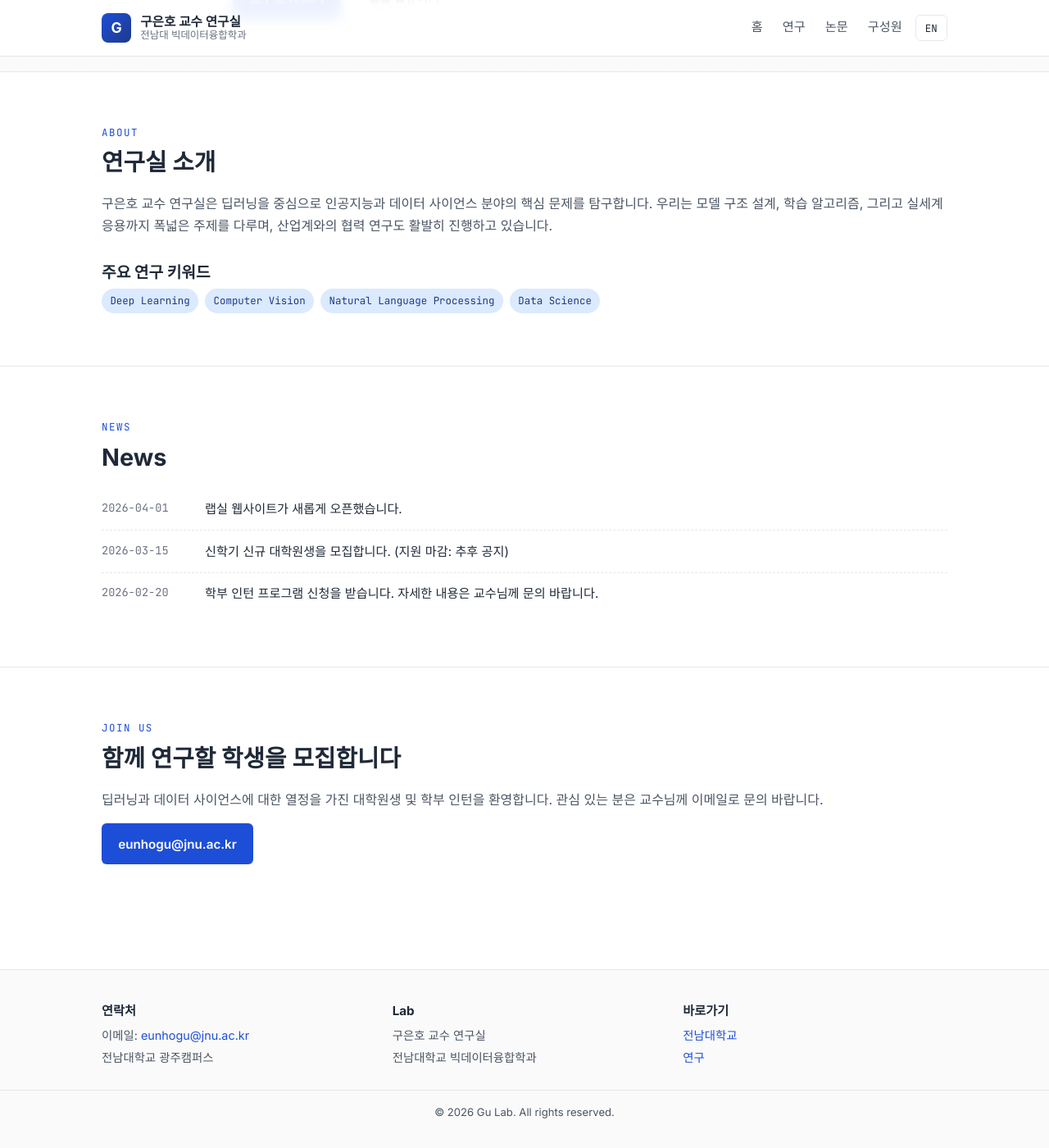
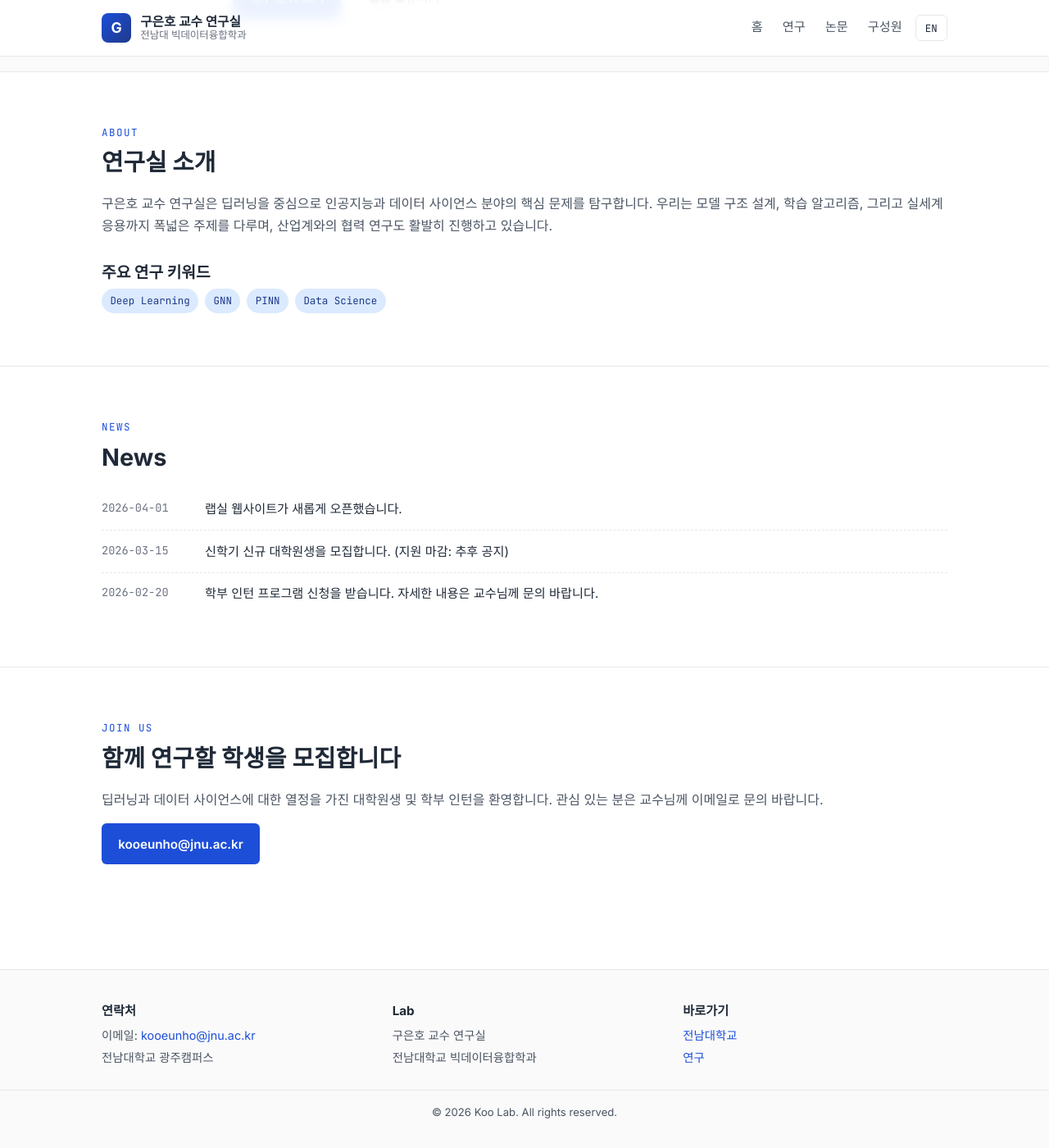
Before and after one commit to Ian-Ian-Ian5/Koo-Eunho.github.io, a Jekyll site: the page built from index.html, in a window 1280 px wide and 1400 px high, scrolled down 354 px. Shown: the whole window at 82% size. Built offline with Jekyll 4.4.1, drawn with Linux system fonts in a browser that asks for light colours.

Commit message:
Update lab title and contact information

```diff
--- a/_config.yml
+++ b/_config.yml
@@ -4,8 +4,8 @@
 # =============================================================================
 
 # ----------------------------- Basic info ------------------------------------
-title: "Gu Lab @ JNU"
-short_title: "Gu Lab"
+title: "Koo Lab @ JNU"
+short_title: "Koo Lab"
 description: >-
   전남대학교 빅데이터융합학과 구은호 교수 연구실 — AI & Data Science (Deep Learning)
 url: "https://ian-ian-ian5.github.io"
@@ -13,17 +13,17 @@
 
 # ----------------------------- Lab metadata ----------------------------------
 lab:
-  name_ko: "구은호 교수 연구실"
-  name_en: "Gu Lab"
+  name_ko: "구은호 교수 Lab"
+  name_en: "Koo Lab"
   affiliation_ko: "전남대학교 빅데이터융합학과"
   affiliation_en: "Department of Big Data Convergence, Chonnam National University"
-  building_ko: "전남대학교 광주캠퍼스"          # TODO: 정확한 건물/호수 입력
+  building_ko: "전남대학교 광주캠퍼스 자연과학대학 1호관 213호"          # TODO: 정확한 건물/호수 입력
   building_en: "Gwangju Campus, Chonnam National University"
-  email: "eunhogu@jnu.ac.kr"               # TODO: 실제 이메일 확인 후 교체
+  email: "kooeunho@jnu.ac.kr"               # TODO: 실제 이메일 확인 후 교체
   research_keywords:
     - "Deep Learning"
-    - "Computer Vision"
-    - "Natural Language Processing"
+    - "GNN"
+    - "PINN"
     - "Data Science"
 
 # ----------------------------- Professor -------------------------------------
```
